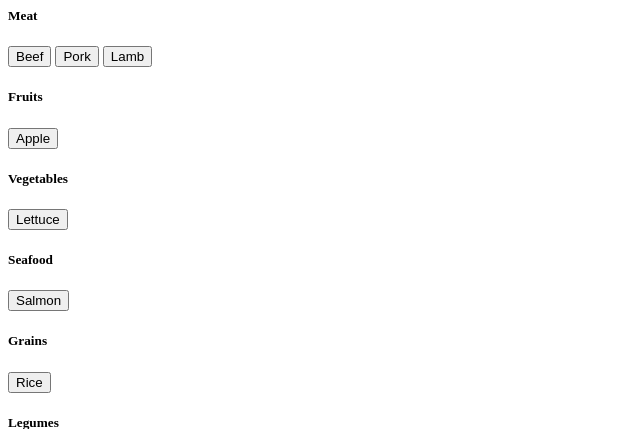
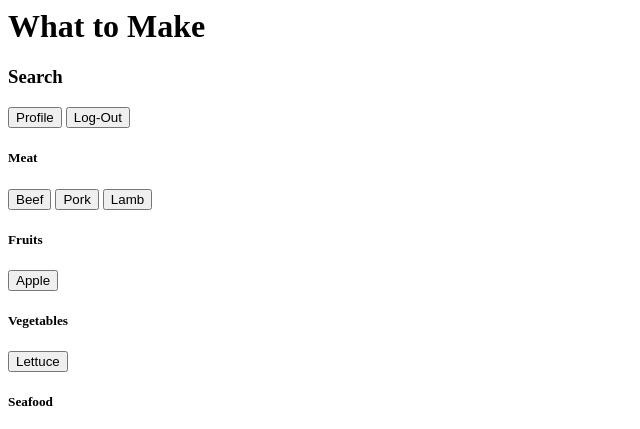
Before and after one commit to velezj425/what-to-make-site, a Django app: template what2make/search/templates/search/search.html in a window 1280 px wide. Shown: the top 429 px of the page, without its empty margins (0-640 px from the left). Run offline with Django 3.2, Linux system fonts and the light colour scheme; data comes from the database, SQL or seed files in the repository; both versions use the stored data as it was after the commit; tables that the repository leaves empty hold one stand-in row (values such as "Sample post"); the template is opened without the code that fills it: values that come from a table or form of the project are taken from there, most other values are stand-ins (such as "Sample title", 1, 10 or a date in 2020); some libraries are stand-ins or nearby versions.

Commit message:
Added condition to search

```diff
--- a/what2make/search/templates/search/search.html
+++ b/what2make/search/templates/search/search.html
@@ -3,11 +3,17 @@
         <title>What to Make | Search</title>
     </head>
     <body>
+        <div class='title'>
+            <h1>What to Make</h1>
+            <h3>Search</h3>
+        </div>
+        <a href="{% url 'profile' %}"><button type="button">Profile</button></a>
+        <a href="{% url 'logout_view' %}"><button type="button">Log-Out</button></a>
         <div id='ingList'>
             {% for ing_type in type_list %}
                 <h5>{{ ing_type }}</h5>
                 {% for ing in ingredient_list %}
-                    {% if ing.ing_type == ing_type %}
+                    {% if ing.ing_type == ing_type and ing not in block_list%}
                         <button type="button">{{ ing }}</button>
                     {% endif %}
                 {% endfor %}
--- a/what2make/search/views.py
+++ b/what2make/search/views.py
@@ -43,10 +43,16 @@ def profile(request):
 
 # search page view
 def query(request):
+    user = request.user
+    for profile in Profile.objects.all():
+        if profile.user == user:
+            user_profile = profile
+    block_list = user_profile.blocked.all()
     template = loader.get_template('search/search.html')
     type_list = Ing_Type.objects.all()
     ingredient_list = Ingredient.objects.all()
     context ={
+        'block_list': block_list,
         'type_list': type_list,
         'ingredient_list': ingredient_list
     }
```
Also changed, not shown: what2make/db.sqlite3, 1 other file.
